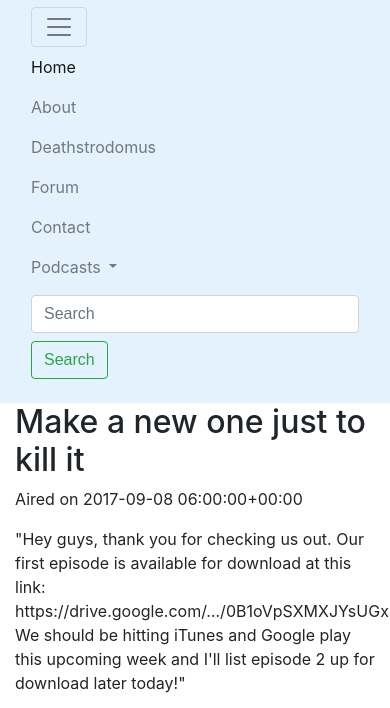
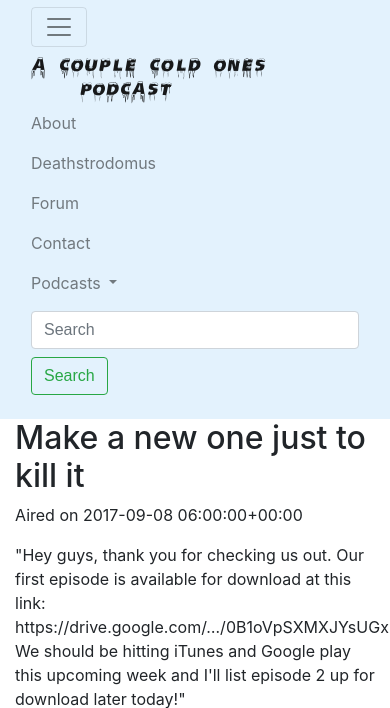
Before and after one commit to tosborne1215/ColdOnesPodcast, a Django app: page /podcast/episode/1 in a window 390 px wide, after a click that opens the changed part; the page is wider, and only the part inside the window is pictured. Shown: the part 199-907 px from the top of that part. Run offline with Django 3.2, Linux system fonts and the light colour scheme; data comes from the database, SQL or seed files in the repository; parts of the project's set-up code (start-up, migrations or seed data) failed here and were passed over; some libraries are stand-ins or nearby versions; grey boxes are pictures that could not be loaded.

Commit message:
Prettified Nav Bar Logo Added social media cards Added fav.ico Changed the context mixin to pass podcast episode instead of the id

```diff
--- a/webapp/website/podcast/episode_context_mixin.py
+++ b/webapp/website/podcast/episode_context_mixin.py
@@ -5,10 +5,11 @@ from .models import Episode
 class EpisodeContextMixin(ContextMixin):
     def get_context_data(self, **kwargs):
         context = super(EpisodeContextMixin, self).get_context_data(**kwargs)
+
         if Episode.objects.count() >= 2:
             last2Episodes = Episode.objects.order_by('-pub_date')[:2]
-            context['latest'] = last2Episodes[0].id
-            context['previous'] = last2Episodes[1].id
+            context['latest'] = last2Episodes[0]
+            context['previous'] = last2Episodes[1]
             context['show_episodes'] = True
         else:
             context['show_episodes'] = False
--- a/webapp/website/website/jinja2/website/base.html
+++ b/webapp/website/website/jinja2/website/base.html
@@ -8,12 +8,17 @@
 		<title>{% block title %}ColdOnes Podcast{% endblock %}</title>
 		<meta name="description" content="{% block description %}Homepage of the ColdOnes Podcast!{% endblock %}">
 
-		<!-- TODO: Add favicon -->
-		<link rel="icon" type="image/png" href="">
-		<link rel="apple-touch-icon" href="">
+		<link rel="apple-touch-icon" sizes="180x180" href="{{ static("website/apple-touch-icon.png") }}">
+		<link rel="icon" type="image/png" sizes="32x32" href="{{ static("website/favicon-32x32.png") }}">
+		<link rel="icon" type="image/png" sizes="16x16" href="{{ static("website/favicon-16x16.png") }}">
+		<link rel="manifest" href="{{ static("website/site.webmanifest") }}">
+		<link rel="mask-icon" href="{{ static("website/safari-pinned-tab.svg") }}" color="#5bbad5">
+		<meta name="msapplication-TileColor" content="#2d89ef">
+		<meta name="theme-color" content="#ffffff">
 
-		<!-- TODO: What is this? if I support it I need a browserconfig.xml -->
-		<meta name="msapplication-config" content="browserconfig.xml">
+		<!-- MS Stuff -->
+		<meta name="msapplication-config" content="{{ static("website/browserconfig.xml") }}">
+		<meta name="application-name" content="A Couple of Cold Ones Podcast"/>
 
 		{% block canonical_url %}
 		<link rel="canonical" href="">
@@ -21,33 +26,34 @@
 
 		<!-- Critical CSS -->
 		<link rel="stylesheet" href="https://maxcdn.bootstrapcdn.com/bootstrap/4.0.0/css/bootstrap.min.css" integrity="sha384-Gn5384xqQ1aoWXA+058RXPxPg6fy4IWvTNh0E263XmFcJlSAwiGgFAW/dAiS6JXm" crossorigin="anonymous">
-				{% block critical_css %}
+		{% block critical_css %}
 		<style>
 
-				</style>
+		</style>
 		{% endblock %}
 
 		<!-- Facebook OG Card and Twitter Card -->
 		<meta property="og:type" content="website">
-		<meta property="og:url" content="https://example.com/page.html">
-		<meta property="og:title" content="Content Title">
-		<meta property="og:image" content="https://example.com/image.jpg">
-		<meta property="og:description" content="Description Here">
-		<meta property="og:site_name" content="Site Name">
+		<meta property="og:url" content="{{ url("index") }}">
+		<meta property="og:title" content="A Couple of Cold Ones Podcast">
+		<meta property="og:image" content="{{ static("website/img/coldones_banner.jpg") }}">
+		<meta property="og:description" content="This podcast will discuss current events and pop culture through the lens of some rather dark and drunk individuals.">
+		<meta property="og:site_name" content="A Couple of Cold Ones Podcast">
 		<meta property="og:locale" content="en_US">
 		<!-- Next tags are optional but recommended -->
 		<meta property="og:image:width" content="1200">
 		<meta property="og:image:height" content="630">
 
-		<meta name="twitter:card" content="summary">
+		<meta name="twitter:card" content="This podcast will discuss current events and pop culture through the lens of some rather dark and drunk individuals.">
 		<meta name="twitter:site" content="@site_account">
 		<meta name="twitter:creator" content="@individual_account">
-		<meta name="twitter:url" content="https://example.com/page.html">
-		<meta name="twitter:title" content="Content Title">
-		<meta name="twitter:description" content="Content description less than 200 characters">
-		<meta name="twitter:image" content="https://example.com/image.jpg">
+		<meta name="twitter:url" content="{{ url("index") }}">
+		<meta name="twitter:title" content="A Couple of Cold Ones Podcast">
+		<meta name="twitter:description" content="This podcast will discuss current events and pop culture through the lens of some rather dark and drunk individuals.">
+		<meta name="twitter:image" content="{{ static("website/favicon-32x32.png") }}">
 
 		<link rel="stylesheet" type="text/css" href="{{ static("website/css/normalize.css") }}">
+		<link rel="stylesheet" type="text/css" href="{{ static("website/css/website.css") }}">
 		{% block page_css %}
 		<!-- CSS Files -->
 		{% endblock %}
@@ -84,10 +90,10 @@
 							<span class="navbar-toggler-icon"></span>
 						</button>
 
-						<div class="collapse navbar-collapse" id="navbarSupportedContent">
+						<div class="collapse navbar-collapse pt-3 pt-lg-0 pr-lg-4 pl-lg-4" id="navbarSupportedContent">
 							<ul class="navbar-nav mr-auto">
 								<li class="nav-item active">
-									<a class="nav-link" href="{{ url("index") }}">Home <span class="sr-only">(current)</span></a>
+									<a class="nav-link ice-font-button" href="{{ url("index") }}">A Couple Cold Ones<br><span>Podcast</span><span class="sr-only">(current)</span></a>
 								</li>
 								<li class="nav-item">
 									<a class="nav-link" href="{{ url("about") }}">About</a>
@@ -108,8 +114,8 @@
 									</a>
 
 									<div class="dropdown-menu" aria-labelledby="navbarDropdown">
-										<a class="dropdown-item" href="{{ url("podcast:episode", args=(latest,)) }}">Latest <span class="badge badge-secondary">New</span></a>
-										<a class="dropdown-item" href="{{ url("podcast:episode", args=(previous,)) }}">Previous</a>
+										<a class="dropdown-item" href="{{ url("podcast:episode", args=(latest.id,)) }}">Latest <span class="badge badge-secondary">New</span></a>
+										<a class="dropdown-item" href="{{ url("podcast:episode", args=(previous.id,)) }}">Previous</a>
 										<div class="dropdown-divider"></div>
 										<a class="dropdown-item" href="{{ url("podcast:episodes") }}">Archive</a>
 									</div>
--- a/webapp/website/website/settings.py
+++ b/webapp/website/website/settings.py
@@ -149,6 +149,7 @@ STATIC_URL = '/static/'
 # MEDIA_ROOT = ''
 # MEDIA_URL = ''
 
+# I wonder if this should be PODCAST -> CUSTOM_STORAGE_OPTIONS ?
 CUSTOM_STORAGE_OPTIONS = {
     'aws_access_key_id': os.environ.get('CSO_KEY_ID'),
     'aws_secret_access_key': os.environ.get('CSO_ACCESS_KEY'),
--- /dev/null
+++ b/webapp/website/website/static/website/css/website.css
@@ -0,0 +1,21 @@
+@font-face {
+    font-family: IceCaps;
+    src: url(font/IceCaps.ttf);
+}
+
+.ice-font-button {
+	font-family: IceCaps;
+	font-size: 1.5rem;
+	height: 40px;
+	vertical-align: middle;
+	padding-right: 1em;
+	color: blue;
+	position: relative;
+	top: -0.8em;
+}
+
+.ice-font-button > span {
+	position: relative;
+	top: -0.5em;
+	left: 2em;
+}
```
Also changed, not shown: other parts of webapp/website/website/jinja2/website/base.html (+12 -12 lines), webapp/website/podcast/tests.py (+11 -3 lines), webapp/website/website/jinja2/website/index.html (+14 -3 lines), webapp/website/website/static/website/browserconfig.xml (added, +9 -0 lines), webapp/website/website/static/website/android-chrome-192x192.png (added), webapp/website/website/static/website/android-chrome-256x256.png (added), webapp/website/website/static/website/apple-touch-icon.png (added), webapp/website/website/static/website/css/font/IceCaps.ttf (added), webapp/website/website/static/website/favicon-16x16.png (added), webapp/website/website/static/website/favicon-32x32.png (added), webapp/website/website/static/website/favicon.ico (added), webapp/website/website/static/website/mstile-150x150.png (added), webapp/website/website/static/website/safari-pinned-tab.svg (added), webapp/website/website/static/website/site.webmanifest (added).
